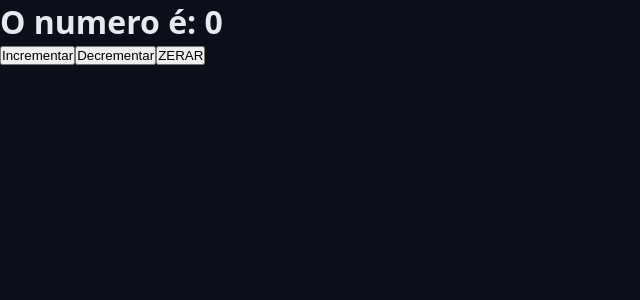
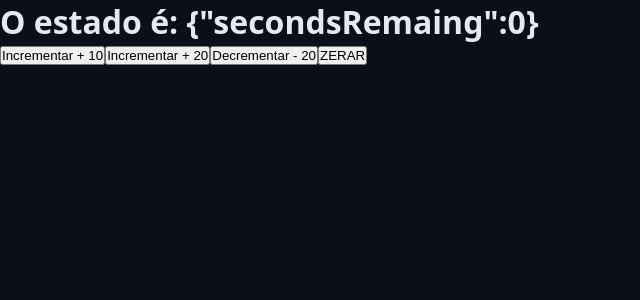
Before and after one commit to rookie-leo/chronos-pomodor, a React (Vite) app: page / in a window 1280 px wide. Shown: the top 300 px of the page, without its empty margins (0-640 px from the left). Built offline with nearby package versions, Linux system fonts and the light colour scheme.

Commit message:
useReducer com objeto em state e actions

```diff
--- a/src/contexts/TaskContext/TaskContextProvider.tsx
+++ b/src/contexts/TaskContext/TaskContextProvider.tsx
@@ -1,4 +1,4 @@
-import { useEffect, useReducer, useState } from "react";
+import {  useReducer, useState } from "react";
 import { initialTaskState } from "./initialTaskState";
 import { TaskContext } from "./TaskContext";
 
@@ -9,20 +9,40 @@ type TaskContextProviderProps = {
 export function TaskContextProvider({ children }: TaskContextProviderProps) {
     const [state, setState] = useState(initialTaskState);
 
-    const [numero, dispatch] = useReducer((state, action) => {
+    type ActionType = {
+        type: string;
+        payload?: number;
+    }
+
+    const [myState, dispatch] = useReducer((state, action: ActionType) => {
         console.log(state, action)
 
-        switch (action) {
-            case "INCREMENT":
-                return state + 1
-            case "DECREMENT":
-                return state - 1
-            case "INITIAL_STATE":
-                return 0
+        switch (action.type) {
+            case "INCREMENT": {
+                if (!action.payload) return state
+                return {
+                    ...state,
+                    secondsRemaing: state.secondsRemaing + action.payload
+                }
+            }
+            case "DECREMENT": {
+                if (!action.payload) return state
+                return {
+                    ...state,
+                    secondsRemaing: state.secondsRemaing - action.payload
+                }
+            }
+            case "INITIAL_STATE": {
+                return {
+                    secondsRemaing: 0
+                }
+            }
         }
 
         return state;
-    }, 0)
+    }, {
+        secondsRemaing: 0,
+    })
 
     // useEffect(() => {
     //     console.log(state)
@@ -30,11 +50,12 @@ export function TaskContextProvider({ children }: TaskContextProviderProps) {
 
     return (
         <TaskContext.Provider value={{ state, setState }}>
-            <h1>O numero é: {numero}</h1>
+            <h1>O estado é: {JSON.stringify(myState)}</h1>
 
-            <button onClick={() => dispatch("INCREMENT")}>Incrementar</button>
-            <button onClick={() => dispatch("DECREMENT")}>Decrementar</button>
-            <button onClick={() => dispatch("INITIAL_STATE")}>ZERAR</button>
+            <button onClick={() => dispatch({ type: "INCREMENT", payload: 10 })}>Incrementar + 10</button>
+            <button onClick={() => dispatch({ type: "INCREMENT", payload: 20 })}>Incrementar + 20</button>
+            <button onClick={() => dispatch({ type: "DECREMENT", payload: 20 })}>Decrementar - 20</button>
+            <button onClick={() => dispatch({ type: "INITIAL_STATE"})}>ZERAR</button>
         </TaskContext.Provider>
     );
 }
```
